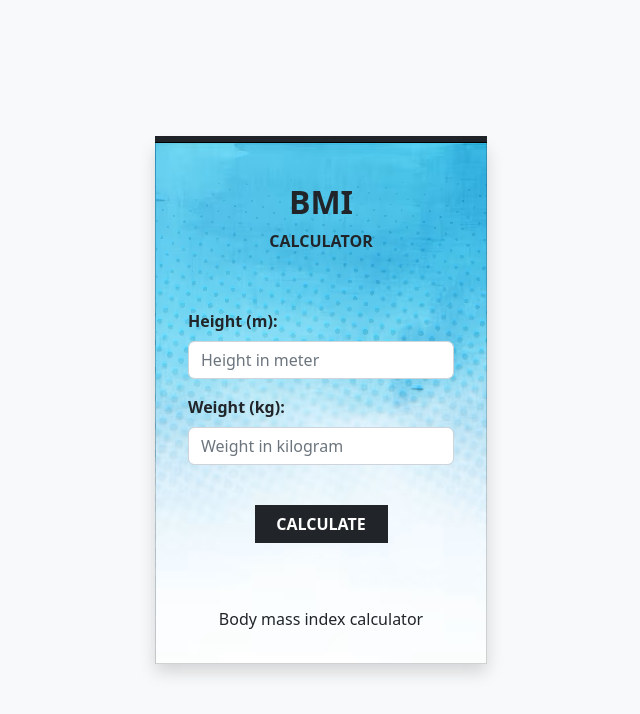
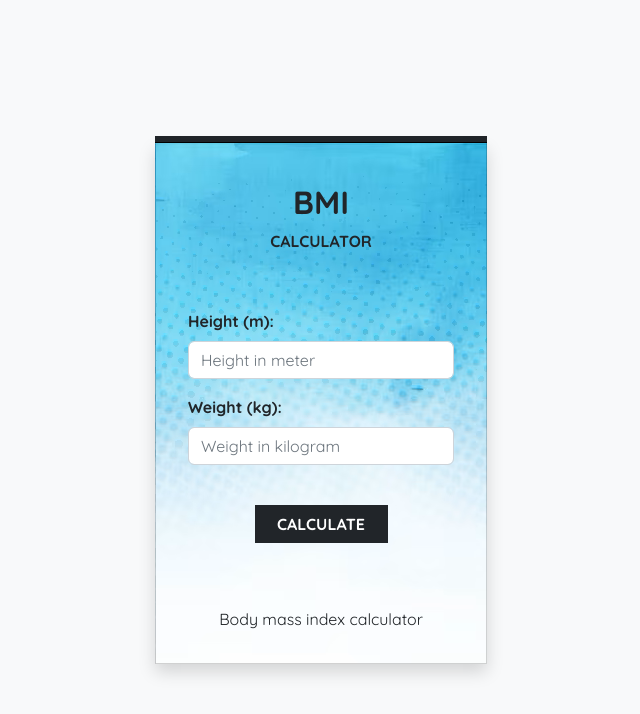
Before and after one commit to kavedweller/os_assignment_12_may_08, a plain HTML site: page index.html in a window 1280 px wide. Shown: the whole page, without its empty margins (319-959 px from the left). Drawn offline with nearby package versions, Linux system fonts and the light colour scheme.

Commit message:
added: Google font

```diff
--- a/index.html
+++ b/index.html
@@ -9,7 +9,10 @@
     <title>BMI Calculator</title>
     <link rel="stylesheet" href="https://cdn.jsdelivr.net/npm/bootstrap@5.2.3/dist/css/bootstrap.min.css">
     <style>
+        @import url('https://fonts.googleapis.com/css2?family=Quicksand:wght@400;700&display=swap');
+
         body {
+            font-family: 'Quicksand', sans-serif;
             margin: 0;
             display: flex;
             place-items: center;
```
